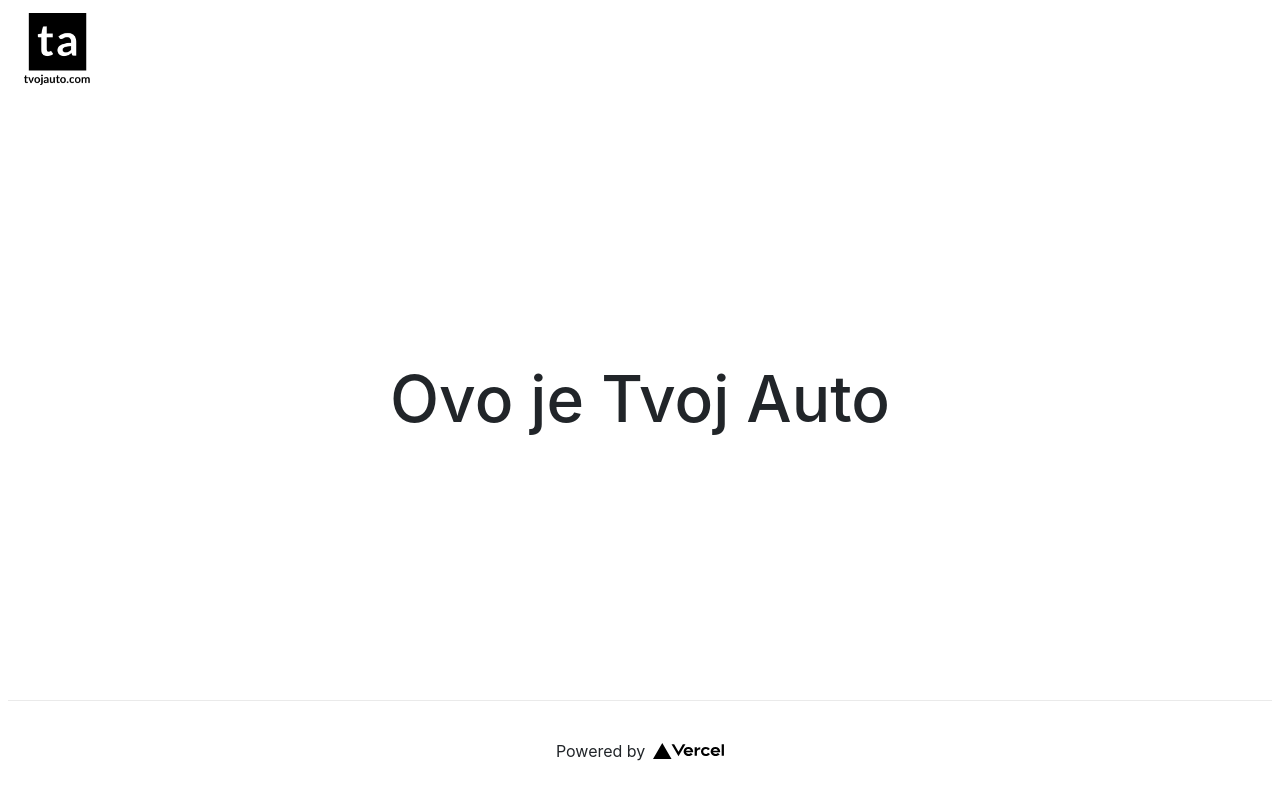
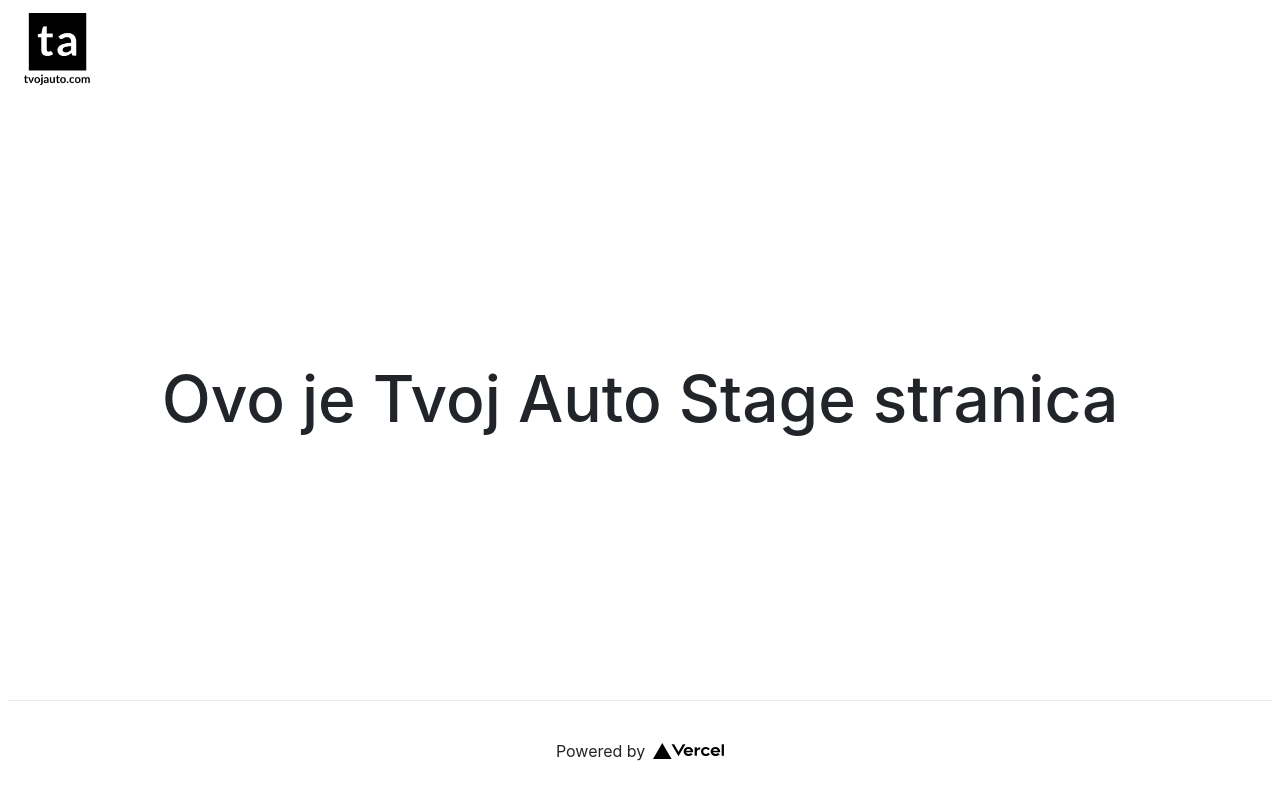
Before and after one commit to weblabjovan/tvoj-auto, a Next.js app: page / in a window 1280 px wide. Built offline with nearby package versions, Linux system fonts and the light colour scheme.

Commit message:
initial commit for stage

```diff
--- a/pages/index.js
+++ b/pages/index.js
@@ -16,7 +16,7 @@ export default function Home() {
 
       <main className={styles.main}>
         <h1 className={styles.title}>
-          Ovo je Tvoj Auto
+          Ovo je Tvoj Auto Stage stranica
         </h1>
       </main>
 
```
